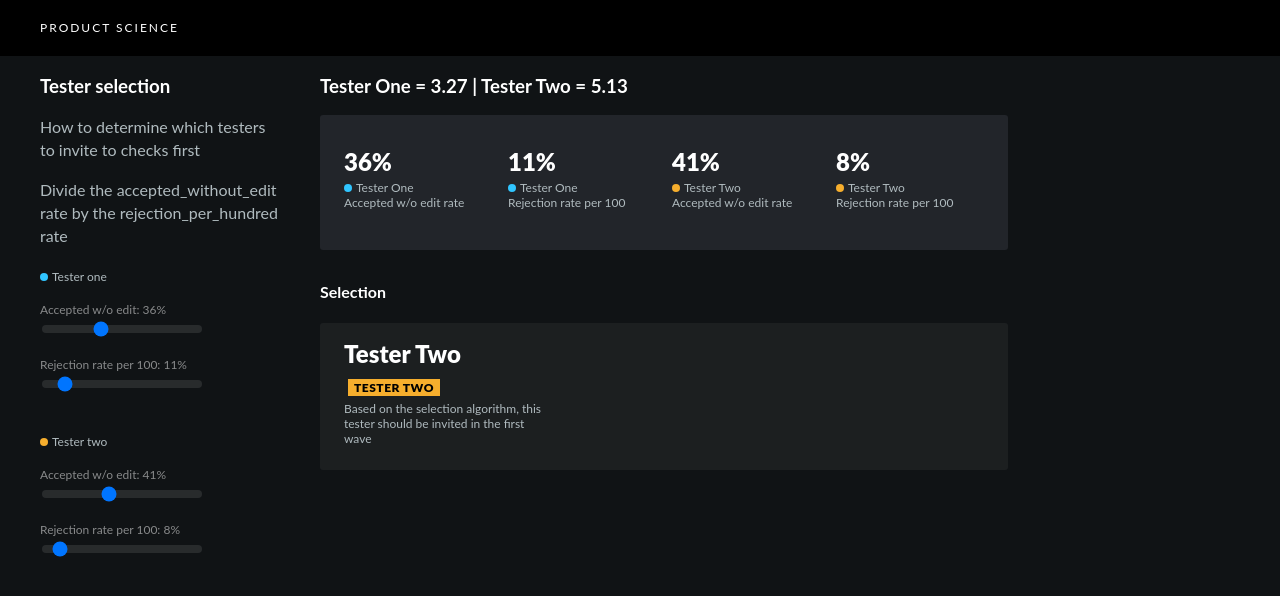
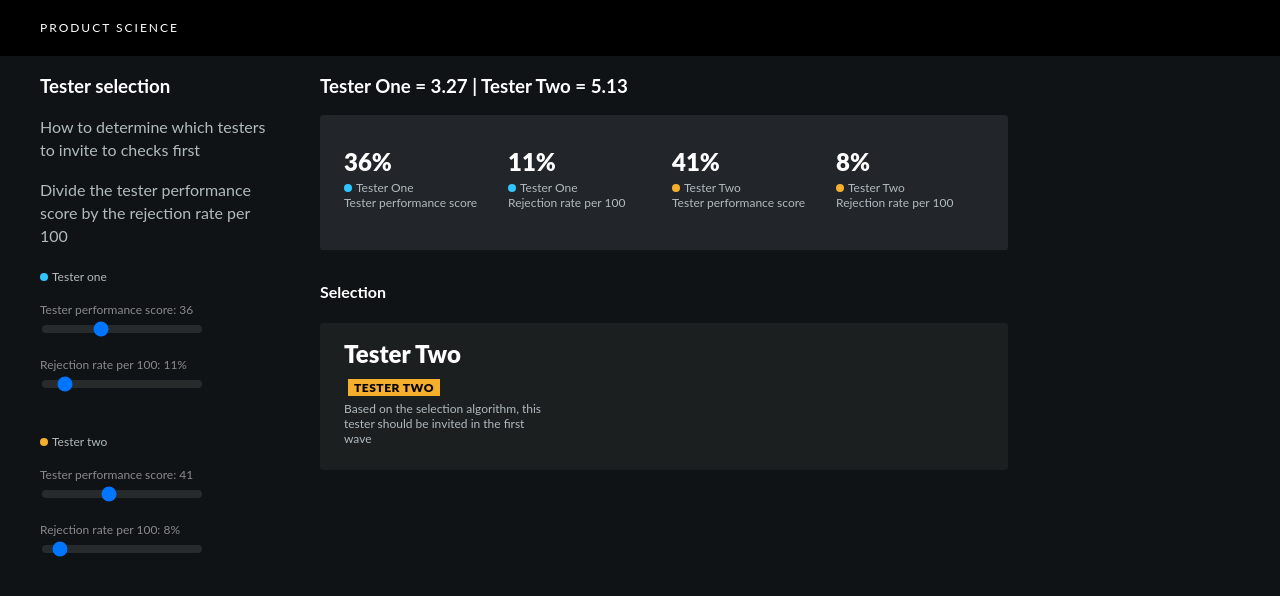
Before and after one commit to mprestonise/guacamole-station, a React (Create React App) app in the folder react-ui/: page / in a window 1280 px wide. Shown: the top 596 px of the page. Built offline with nearby package versions, Linux system fonts and the light colour scheme.

Commit message:
change accepted_without_edit to tester performance score

```diff
--- a/react-ui/src/reproTestInvites.js
+++ b/react-ui/src/reproTestInvites.js
@@ -67,14 +67,14 @@ class ReproTests extends Component {
             <div className="App-sidebar">
               <h3>Tester selection</h3>
               <p>How to determine which testers to invite to checks first</p>
-              <p>Divide the accepted_without_edit rate by the rejection_per_hundred rate</p>
+              <p>Divide the tester performance score by the rejection rate per 100</p>
               <p className="tester-identifier"><span className="dot dot-one"></span><span>Tester one</span></p>
-              <span>Accepted w/o edit: {this.state.testerOneAcceptedWithoutEdit}%</span>
+              <span>Tester performance score: {this.state.testerOneAcceptedWithoutEdit}</span>
               <input type="range" value={this.state.testerOneAcceptedWithoutEdit} min={1} max={99} step={1} onChange={(e) => this.updateCriteria("testerOneAcceptedWithoutEdit", parseInt(e.target.value, 10))} />
               <span>Rejection rate per 100: {this.state.testerOneRejectedRate}%</span>
               <input type="range" value={this.state.testerOneRejectedRate} min={1} max={99} step={1} onChange={(e) => this.updateCriteria("testerOneRejectedRate", parseInt(e.target.value, 10))} />
               <p className="tester-identifier"><span className="dot dot-two"></span><span>Tester two</span></p>
-              <span>Accepted w/o edit: {this.state.testerTwoAcceptedWithoutEdit}%</span>
+              <span>Tester performance score: {this.state.testerTwoAcceptedWithoutEdit}</span>
               <input type="range" value={this.state.testerTwoAcceptedWithoutEdit} min={1} max={99} step={1} onChange={(e) => this.updateCriteria("testerTwoAcceptedWithoutEdit", parseInt(e.target.value, 10))} />
               <span>Rejection rate per 100: {this.state.testerTwoRejectedRate}%</span>
               <input type="range" value={this.state.testerTwoRejectedRate} min={1} max={99} step={1} onChange={(e) => this.updateCriteria("testerTwoRejectedRate", parseInt(e.target.value, 10))} />
@@ -84,7 +84,7 @@ class ReproTests extends Component {
               <div className="Bugs actionable-results">
                 <div className="Metric-box">
                   <strong>{this.state.testerOneAcceptedWithoutEdit}%</strong>
-                  <span><span className="dot dot-one"></span>Tester One<br />Accepted w/o edit rate</span>
+                  <span><span className="dot dot-one"></span>Tester One<br />Tester performance score</span>
                 </div>
                 <div className="Metric-box">
                   <strong>{this.state.testerOneRejectedRate}%</strong>
@@ -92,7 +92,7 @@ class ReproTests extends Component {
                 </div>
                 <div className="Metric-box">
                   <strong>{this.state.testerTwoAcceptedWithoutEdit}%</strong>
-                  <span><span className="dot dot-two"></span>Tester Two<br />Accepted w/o edit rate</span>
+                  <span><span className="dot dot-two"></span>Tester Two<br />Tester performance score</span>
                 </div>
                 <div className="Metric-box">
                   <strong>{this.state.testerTwoRejectedRate}%</strong>
```
